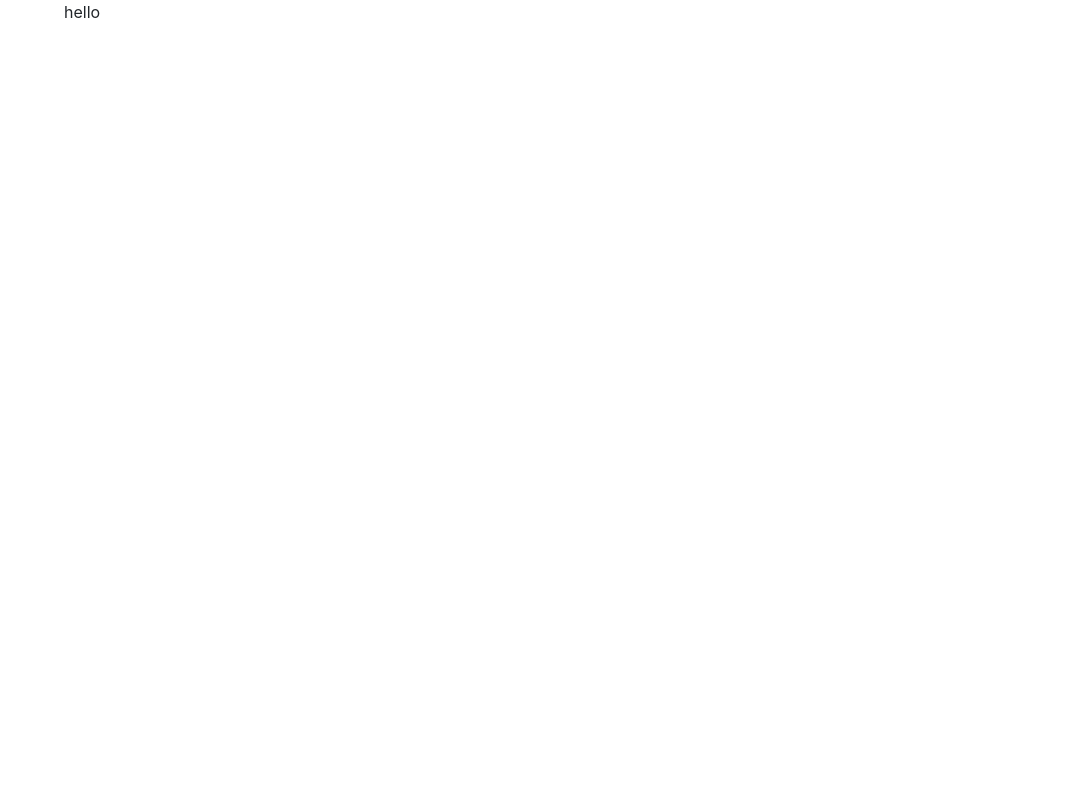
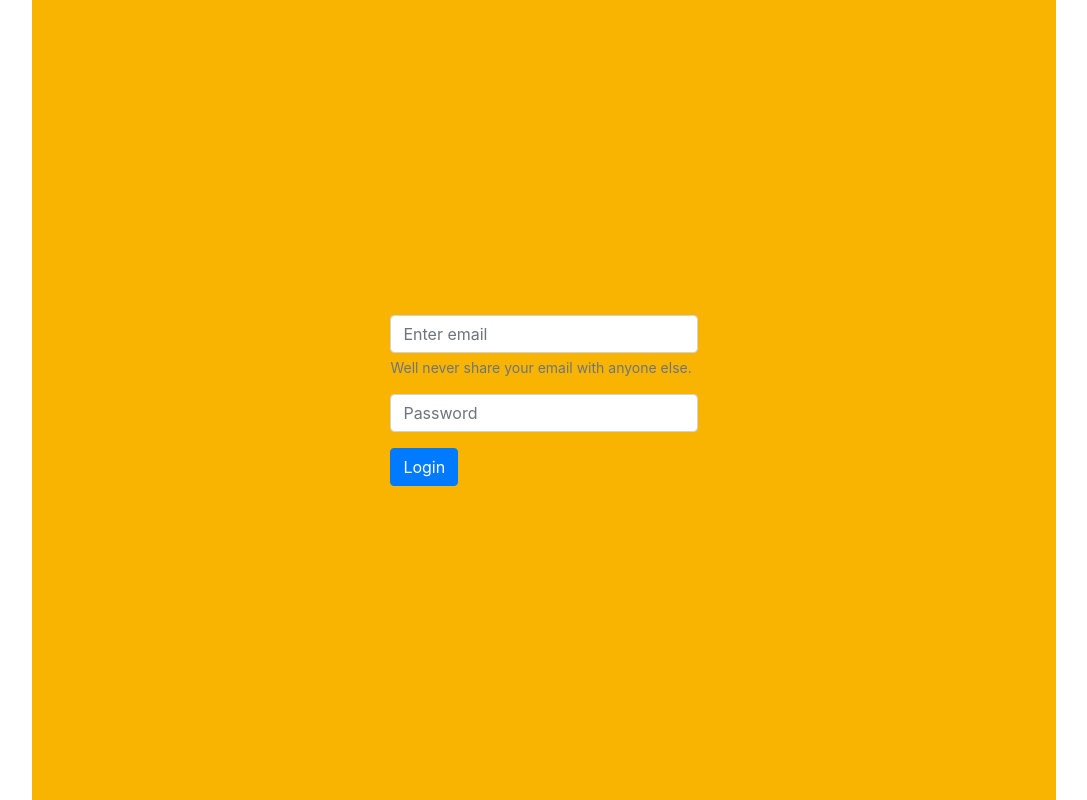
Before and after one commit to AlduLonghi/try-an-electric-car-frontend, a React (Create React App) app: page /login in a window 1280 px wide. Shown: the whole page, without its empty margins (96-1183 px from the left). Built offline with nearby package versions, Linux system fonts and the light colour scheme.

Commit message:
Fix bug with cors policy

```diff
--- a/public/index.html
+++ b/public/index.html
@@ -9,7 +9,6 @@
       name="description"
       content="Web site created using create-react-app"
     />
-    <link rel="apple-touch-icon" href="%PUBLIC_URL%/logo192.png" />
     <!--
       manifest.json provides metadata used when your web app is installed on a
       user's mobile device or desktop. See https://developers.google.com/web/fundamentals/web-app-manifest/
--- a/src/components/App.js
+++ b/src/components/App.js
@@ -2,12 +2,12 @@ import { useEffect } from 'react';
 import { connect } from 'react-redux';
 import { BrowserRouter } from 'react-router-dom';
 import PropTypes from 'prop-types';
-import setUser from '../redux/actions/user';
+import { fetchUser } from '../redux/actions/user';
 import Routes from './Routes';
 
-const App = ({ setUser, loggedIn }) => {
+const App = ({ fetchUser, loggedIn }) => {
   useEffect(() => {
-    setUser();
+    fetchUser();
   }, []);
 
   return (
@@ -19,7 +19,7 @@ const App = ({ setUser, loggedIn }) => {
 
 App.propTypes = {
   loggedIn: PropTypes.bool.isRequired,
-  setUser: PropTypes.func.isRequired,
+  fetchUser: PropTypes.func.isRequired,
 };
 
 const mapStateToProps = state => ({
@@ -27,7 +27,7 @@ const mapStateToProps = state => ({
 });
 
 const mapDispatchToProps = {
-  setUser,
+  fetchUser,
 };
 
 export default connect(mapStateToProps, mapDispatchToProps)(App);
--- a/src/index.js
+++ b/src/index.js
@@ -1,7 +1,8 @@
 import React from 'react';
 import ReactDOM from 'react-dom';
 import { Provider } from 'react-redux';
-import './index.css';
+import './styles/index.css';
+import './styles/App.scss';
 import App from './components/App';
 import 'bootstrap/dist/css/bootstrap.min.css';
 import store from './redux/store';
--- a/src/pages/Login.js
+++ b/src/pages/Login.js
@@ -1,7 +1,50 @@
-const Login = () => (
-  <div>
-    hello
-  </div>
-);
+import { useState } from 'react';
+import axios from 'axios';
+import { connect } from 'react-redux';
+import PropTypes from 'prop-types';
+import { setUser, loggedIn } from '../redux/actions/user';
 
-export default Login;
+const Login = ({ setUser, loggedIn }) => {
+  const [loginInputs, setLoginInputs] = useState({ email: '', password: '' });
+
+  const handleChange = e => {
+    setLoginInputs({ ...loginInputs, [e.target.name]: e.target.value });
+  };
+
+  const handleOnClick = () => {
+    axios.post('http://localhost:3000/login', {
+      loginInputs,
+    })
+      .then(res => {
+        setUser(res.data);
+        loggedIn(true);
+      }).catch(() => loggedIn(false));
+  };
+
+  return (
+    <div className="login-cont d-flex align-items-center">
+      <form className="login-form">
+        <div className="form-group">
+          <input type="email" className="form-control" name="email" placeholder="Enter email" onChange={handleChange} />
+          <small id="emailHelp" className="form-text text-muted">Well never share your email with anyone else.</small>
+        </div>
+        <div className="form-group">
+          <input type="password" className="form-control" name="password" placeholder="Password" />
+        </div>
+        <button type="button" className="btn btn-primary" onClick={handleOnClick}>Login</button>
+      </form>
+    </div>
+  );
+};
+
+Login.propTypes = {
+  setUser: PropTypes.func.isRequired,
+  loggedIn: PropTypes.func.isRequired,
+};
+
+const mapDispatchToProps = {
+  setUser,
+  loggedIn,
+};
+
+export default connect(null, mapDispatchToProps)(Login);
--- a/src/redux/actions/user.js
+++ b/src/redux/actions/user.js
@@ -1,20 +1,25 @@
 import axios from 'axios';
 import { LOGGED_IN, SET_USER } from './types';
 
-const loggedIn = logged => ({
+export const loggedIn = logged => ({
   type: LOGGED_IN,
   payload: logged,
 });
 
-const setUser = () => dispatch => {
-  axios.get('localhost:3000/', {})
+export const setUser = userData => ({
+  type: SET_USER,
+  user: userData,
+});
+
+export const fetchUser = () => dispatch => {
+  axios.get('http://localhost:3000/', {
+    headers: {
+      'Access-Control-Allow-Origin': 'http://localhost:3001',
+      'Access-Control-Allow-Credentials': true,
+    },
+  })
     .then(res => {
-      dispatch({
-        type: SET_USER,
-        user: res.data,
-      });
+      dispatch(setUser(res.data));
       dispatch(loggedIn(true));
     }).catch(() => dispatch(loggedIn(false)));
 };
-
-export default setUser;
--- /dev/null
+++ b/src/styles/App.scss
@@ -0,0 +1,12 @@
+$yellow-color: #f9b401;
+
+.login-cont {
+  min-height: 100vh;
+  background-color: $yellow-color;
+  place-items: center;
+}
+
+.login-form {
+  width: 30%;
+  margin: auto;
+}
--- a/src/index.css
+++ b/src/styles/index.css
@@ -2,9 +2,10 @@ body {
   margin: 0;
   padding: 0;
   box-sizing: border-box;
+  background-color: black;
 }
 
 #root {
-  width: 75%;
+  width: 80%;
   margin: auto;
 }
```
